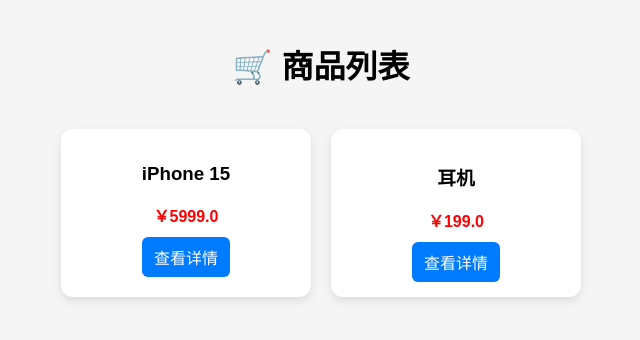
After one commit to zhulijingc/first-flask-project, a Flask app: page /products in a window 1280 px wide. The commit adds this page. Shown: the top 340 px of the page, without its empty margins (319-959 px from the left). Run offline with Flask 3, Linux system fonts and the light colour scheme; data comes from the database, SQL or seed files in the repository; both versions use the stored data as it was after the commit.

Commit message:
更新前端页面

```diff
--- a/app.py
+++ b/app.py
@@ -1,10 +1,146 @@
-from flask import Flask, render_template
+from flask import Flask, render_template, request, redirect, url_for
+import sqlite3
 
 app = Flask(__name__)
 
+# ================== 初始化数据库 ==================
+def init_db():
+    conn = sqlite3.connect("users.db")
+    cursor = conn.cursor()
+
+    # 用户表
+    cursor.execute("""
+        CREATE TABLE IF NOT EXISTS users (
+            id INTEGER PRIMARY KEY AUTOINCREMENT,
+            username TEXT UNIQUE,
+            password TEXT
+        )
+    """)
+
+    # 商品表
+    cursor.execute("""
+        CREATE TABLE IF NOT EXISTS products (
+            id INTEGER PRIMARY KEY AUTOINCREMENT,
+            name TEXT,
+            price REAL,
+            description TEXT
+        )
+    """)
+
+    # 判断商品表是否为空
+    cursor.execute("SELECT COUNT(*) FROM products")
+    count = cursor.fetchone()[0]
+
+    # 只在第一次插入测试数据
+    if count == 0:
+        cursor.execute(
+            "INSERT INTO products (name, price, description) VALUES (?, ?, ?)",
+            ("iPhone 15", 5999, "苹果手机")
+        )
+        cursor.execute(
+            "INSERT INTO products (name, price, description) VALUES (?, ?, ?)",
+            ("耳机", 199, "无线蓝牙耳机")
+        )
+
+    conn.commit()
+    conn.close()
+
+
+# 启动时初始化数据库
+init_db()
+
+
+# ================== 首页 ==================
 @app.route("/")
 def home():
     return render_template("index.html")
 
+
+# ================== 注册 ==================
+@app.route("/register", methods=["GET", "POST"])
+def register():
+    if request.method == "POST":
+        username = request.form["username"]
+        password = request.form["password"]
+
+        conn = sqlite3.connect("users.db")
+        cursor = conn.cursor()
+
+        try:
+            cursor.execute(
+                "INSERT INTO users (username, password) VALUES (?, ?)",
+                (username, password)
+            )
+            conn.commit()
+        except sqlite3.IntegrityError:
+            conn.close()
+            return "用户已存在"
+        except Exception as e:
+            conn.close()
+            print("错误：", e)
+            return "注册失败"
+
+        conn.close()
+        return redirect(url_for("login"))
+
+    return render_template("register.html")
+
+
+# ================== 登录 ==================
+@app.route("/login", methods=["GET", "POST"])
+def login():
+    if request.method == "POST":
+        username = request.form["username"]
+        password = request.form["password"]
+
+        conn = sqlite3.connect("users.db")
+        cursor = conn.cursor()
+
+        cursor.execute(
+            "SELECT * FROM users WHERE username=? AND password=?",
+            (username, password)
+        )
+        user = cursor.fetchone()
+
+        conn.close()
+
+        if user:
+            return redirect(url_for("products"))
+        else:
+            return "账号或密码错误"
+
+    return render_template("login.html")
+
+
+# ================== 商品列表 ==================
+@app.route("/products")
+def products():
+    conn = sqlite3.connect("users.db")
+    cursor = conn.cursor()
+
+    cursor.execute("SELECT * FROM products")
+    products = cursor.fetchall()
+
+    conn.close()
+    return render_template("products.html", products=products)
+
+
+# ================== 商品详情 ==================
+@app.route("/product/<int:product_id>")
+def product_detail(product_id):
+    conn = sqlite3.connect("users.db")
+    cursor = conn.cursor()
+
+    cursor.execute(
+        "SELECT * FROM products WHERE id=?",
+        (product_id,)
+    )
+    product = cursor.fetchone()
+
+    conn.close()
+    return render_template("product_detail.html", product=product)
+
+
+# ================== 启动 ==================
 if __name__ == "__main__":
     app.run(debug=True)
--- /dev/null
+++ b/templates/products.html
@@ -0,0 +1,78 @@
+<!DOCTYPE html>
+<html>
+<head>
+    <meta charset="UTF-8">
+    <title>商品列表</title>
+    <style>
+        body {
+            font-family: Arial;
+            background-color: #f5f5f5;
+            margin: 0;
+        }
+
+        h1 {
+            text-align: center;
+            padding: 20px;
+        }
+
+        .container {
+            display: flex;
+            flex-wrap: wrap;
+            justify-content: center;
+            gap: 20px;
+        }
+
+        .card {
+            background: white;
+            width: 220px;
+            padding: 15px;
+            border-radius: 12px;
+            box-shadow: 0 4px 10px rgba(0,0,0,0.1);
+            transition: 0.3s;
+            text-align: center;
+        }
+
+        .card:hover {
+            transform: translateY(-5px);
+        }
+
+        .price {
+            color: red;
+            font-weight: bold;
+            margin: 10px 0;
+        }
+
+        a {
+            text-decoration: none;
+            color: black;
+        }
+
+        .btn {
+            display: inline-block;
+            padding: 8px 12px;
+            background: #007bff;
+            color: white;
+            border-radius: 6px;
+        }
+    </style>
+</head>
+
+<body>
+
+<h1>🛒 商品列表</h1>
+
+<div class="container">
+    {% for p in products %}
+        <div class="card">
+            <h3>{{p[1]}}</h3>
+            <p class="price">￥{{p[2]}}</p>
+
+            <a href="/product/{{p[0]}}" class="btn">
+                查看详情
+            </a>
+        </div>
+    {% endfor %}
+</div>
+
+</body>
+</html>
```
Also changed, not shown: templates/index.html (+3 -5 lines), templates/login.html (added, +11 -0 lines), templates/product_detail.html (added, +51 -0 lines), templates/register.html (added, +11 -0 lines), users.db (added).
